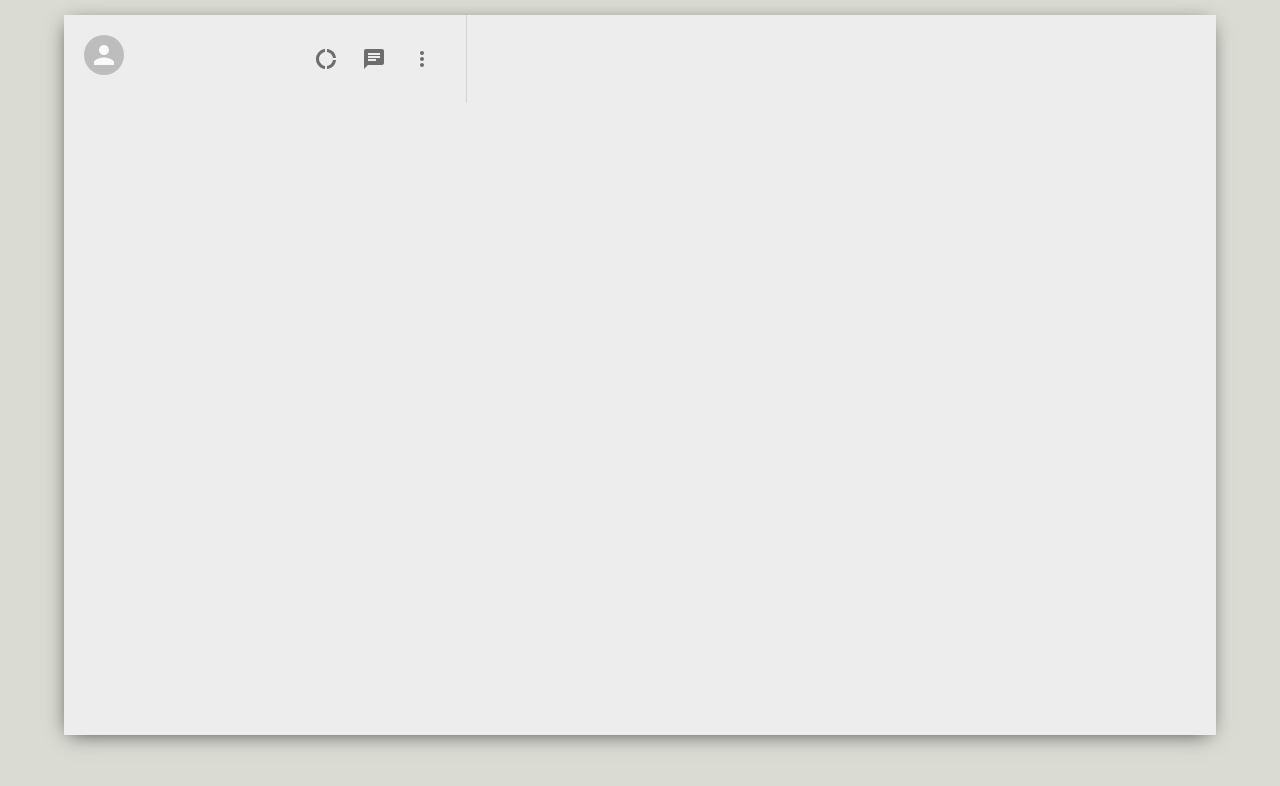
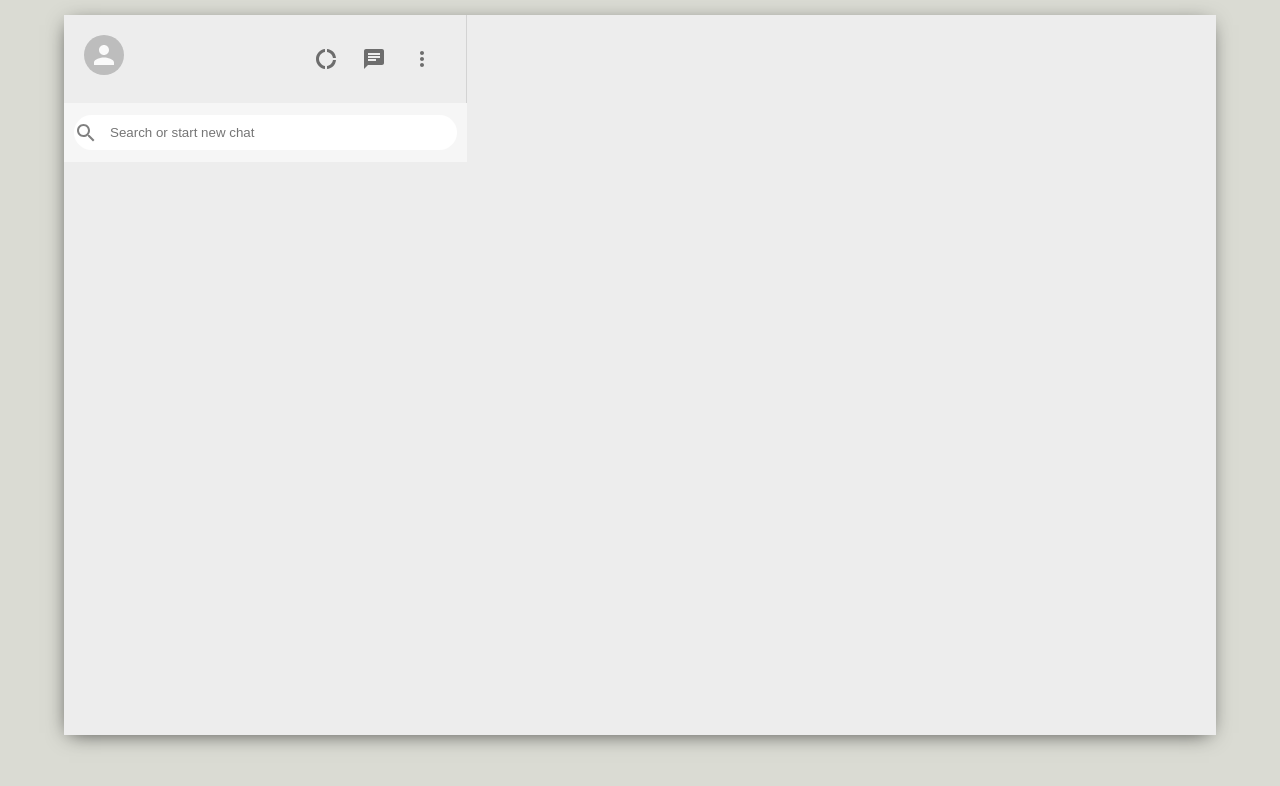
Before and after one commit to FabCat2018/WhatsApp-React, a React (Create React App) app: page / in a window 1280 px wide. Shown: the top 786 px of the page. Built offline with nearby package versions, Linux system fonts and the light colour scheme.

Commit message:
-Added Sidebar search component and styling

```diff
--- a/src/Sidebar.css
+++ b/src/Sidebar.css
@@ -1,4 +1,6 @@
 .sidebar {
+    display: flex;
+    flex-direction: column;
     flex: 0.35;
 }
 
@@ -20,3 +22,30 @@
     margin-right: 2vw;
     font-size: 24px !important;
 }
+
+.sidebar__search {
+    display: flex;
+    align-items: center;
+    background-color: #f6f6f6;
+    height: 39px;
+    padding: 10px;
+}
+
+.sidebar__searchContainer {
+    display: flex;
+    align-items: center;
+    background-color: white;
+    width: 100%;
+    height: 35px;
+    border-radius: 20px;
+}
+
+.sidebar__searchContainer > .MuiSvgIcon-root {
+    color: gray;
+}
+
+.sidebar__searchContainer > input {
+    border: none;
+    margin-left: 10px;
+    outline-width: 0;
+}
--- a/src/Sidebar.js
+++ b/src/Sidebar.js
@@ -3,6 +3,7 @@
 import DonutLargeIcon from "@material-ui/icons/DonutLarge";
 import ChatIcon from "@material-ui/icons/Chat";
 import MoreVertIcon from "@material-ui/icons/MoreVert";
+import SearchOutlined from "@material-ui/icons/SearchOutlined";
 
 import "./Sidebar.css";
 
@@ -24,7 +25,12 @@
                 </div>
             </div>
 
-            <div className="sidebar__search"></div>
+            <div className="sidebar__search">
+                <div className="sidebar__searchContainer">
+                    <SearchOutlined />
+                    <input placeholder="Search or start new chat" type="text" />
+                </div>
+            </div>
 
             <div className="sidebar__chats"></div>
         </div>
```
